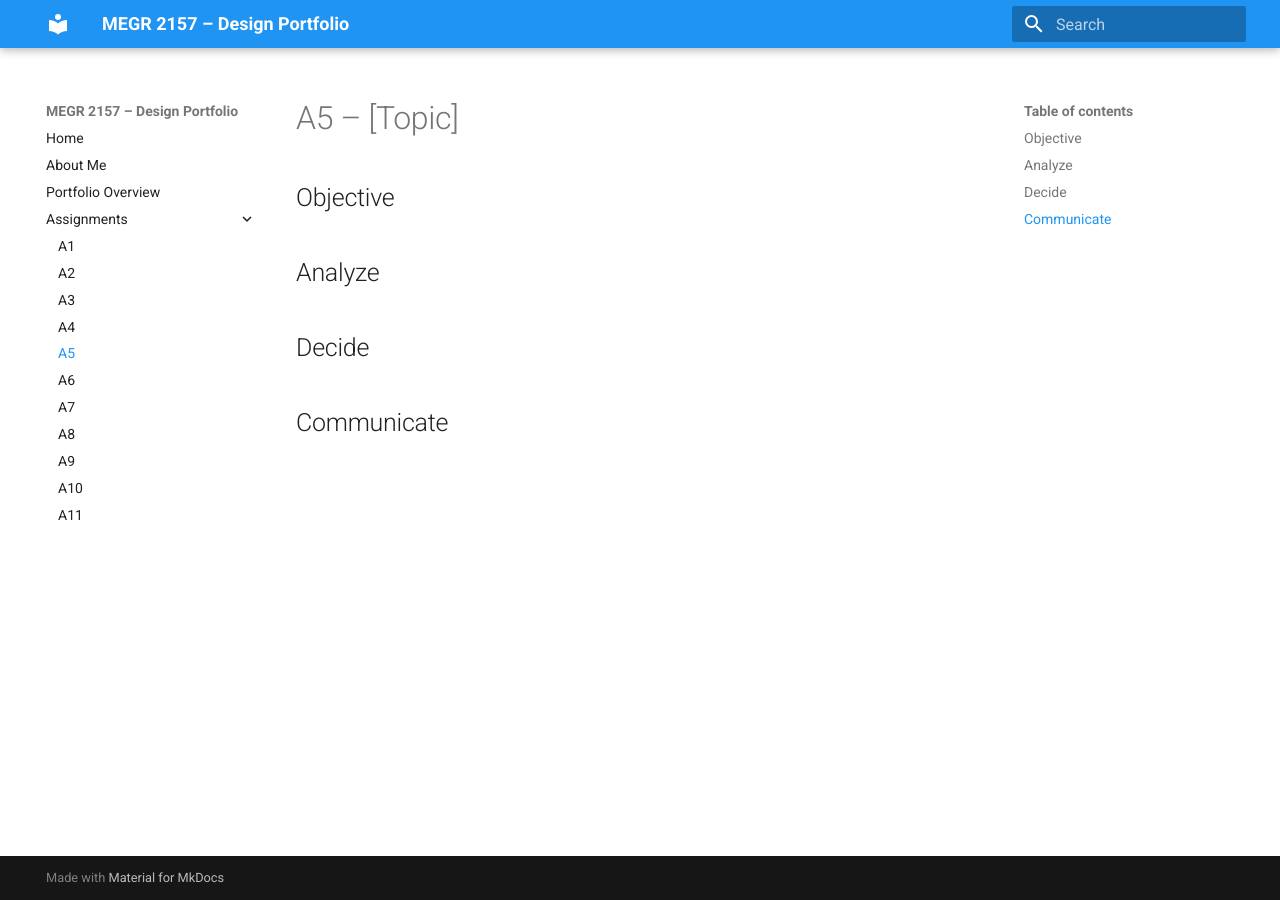
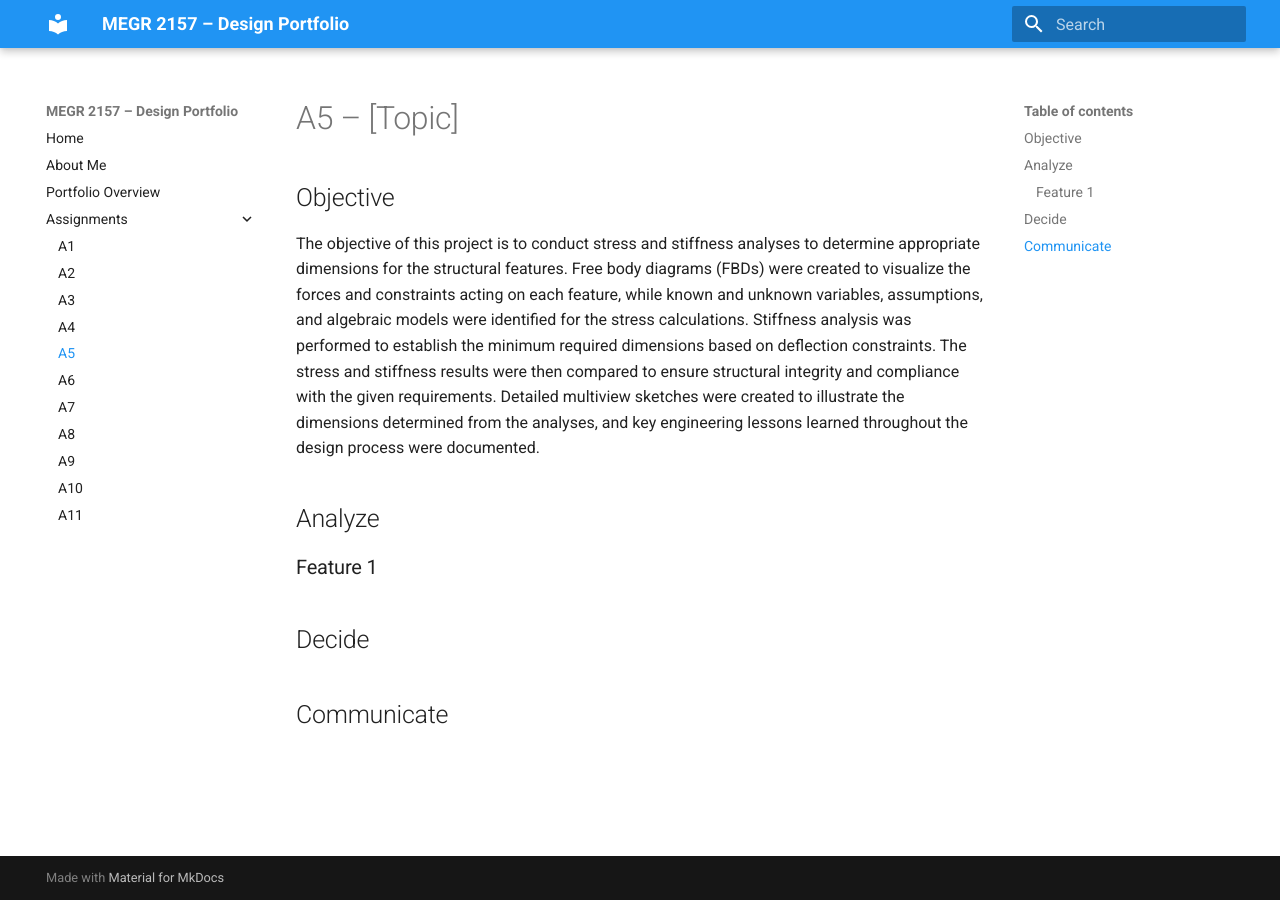
Before and after one commit to rsmith367-ux/design-projects-portfolio, an MkDocs documentation site: the page built from docs/assignments/A05/index.md, in a window 1280 px wide. Built offline with MkDocs 1.6.1 and Material for MkDocs 9.7.7, drawn with Linux system fonts in a browser that asks for light colours.

Commit message:
Enhance project objective with detailed analysis description
Expanded the objective section with detailed analysis methods and outcomes.

```diff
--- a/docs/assignments/A05/index.md
+++ b/docs/assignments/A05/index.md
@@ -2,8 +2,12 @@
 
 ## Objective
 
+The objective of this project is to conduct stress and stiffness analyses to determine appropriate dimensions for the structural features. Free body diagrams (FBDs) were created to visualize the forces and constraints acting on each feature, while known and unknown variables, assumptions, and algebraic models were identified for the stress calculations. Stiffness analysis was performed to establish the minimum required dimensions based on deflection constraints. The stress and stiffness results were then compared to ensure structural integrity and compliance with the given requirements. Detailed multiview sketches were created to illustrate the dimensions determined from the analyses, and key engineering lessons learned throughout the design process were documented.
+
 
 ## Analyze
+
+### Feature 1
 
 
 ## Decide
```
